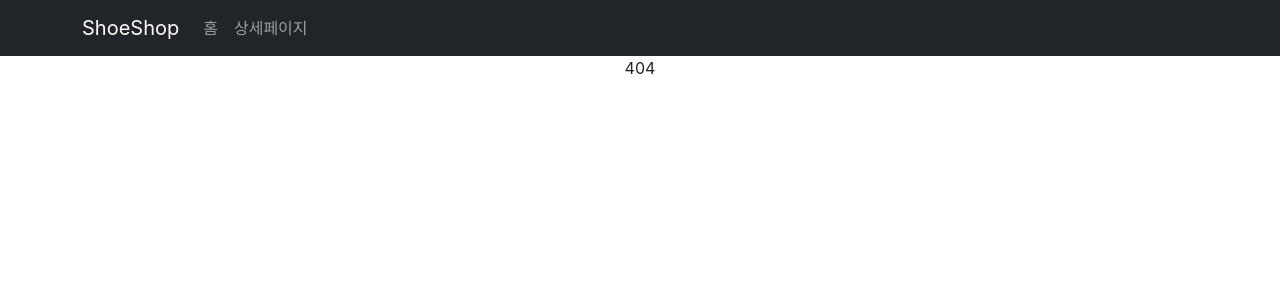
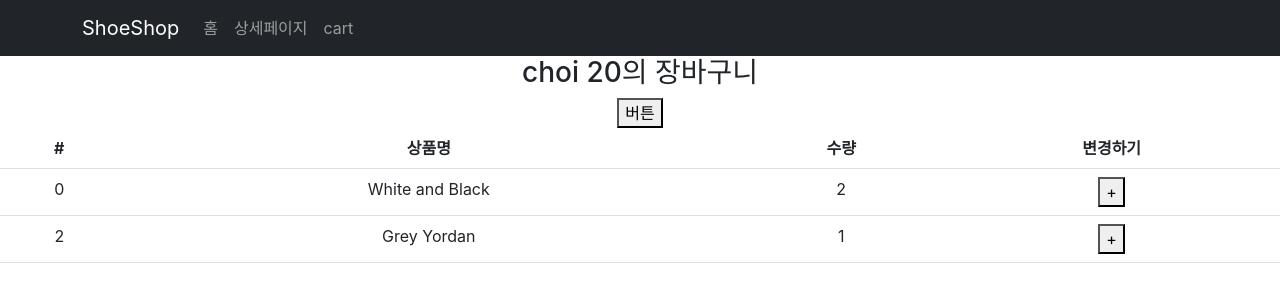
Before and after one commit to sanghyuk95/react_shop, a React (Create React App) app: page /cart in a window 1280 px wide. Before the commit this address had no page. Shown: the top 302 px of the page. Built offline with nearby package versions, Linux system fonts and the light colour scheme.

Commit message:
12-25 애플코딩 redux 1~5

```diff
--- a/package.json
+++ b/package.json
@@ -3,6 +3,7 @@
   "version": "0.1.0",
   "private": true,
   "dependencies": {
+    "@reduxjs/toolkit": "^1.9.1",
     "@testing-library/jest-dom": "^5.16.5",
     "@testing-library/react": "^13.4.0",
     "@testing-library/user-event": "^13.5.0",
@@ -11,6 +12,7 @@
     "react": "^18.2.0",
     "react-bootstrap": "^2.7.0",
     "react-dom": "^18.2.0",
+    "react-redux": "^8.0.5",
     "react-router-dom": "^6.6.0",
     "react-scripts": "5.0.1",
     "styled-components": "^5.3.6",
--- a/src/App.css
+++ b/src/App.css
@@ -7,7 +7,7 @@
 }
 .end {
   opacity : 1;
-  transition: opacity 0.5s;
+  transition: opacity 1s;
 }
 
 .main-bg {
--- a/src/App.js
+++ b/src/App.js
@@ -4,9 +4,10 @@ import bg from "./img/shoe.jpg";
 // 임포트 부터 하고 써야함 외부링크는 그냥가능
 import {useState} from "react";
 import data from "./data.js";
-import Detail from "./pages/Detail";
+import Detail from "./pages/Detail.js";
 import {Routes, Route, Link, useNavigate, Outlet} from "react-router-dom";
 import axios from "axios";
+import Cart from "./pages/Cart.js";
 
 function App() {
   let [shoes, setShoes] = useState(data);
@@ -33,6 +34,14 @@ function App() {
             >
               {" "}
               상세페이지
+            </Nav.Link>
+            <Nav.Link
+              onClick={() => {
+                navigate("/cart");
+              }}
+            >
+              {" "}
+              cart
             </Nav.Link>
           </Nav>
         </Container>
@@ -82,22 +91,8 @@ function App() {
           }
         />
         <Route path="/detail/:id" element={<Detail shoes={shoes} />} />
-        <Route path="*" element={<div>404</div>} />
-        <Route path="/event" element={<Event />}>
-          <Route path="one" element={<div>첫 주문시 양배추즙 서비스</div>} />
-          <Route path="two" element={<div>생일기념 쿠폰받기</div>} />
-        </Route>
+        <Route path="/cart" element={<Cart />} />
       </Routes>
-    </div>
-  );
-}
-
-function Event() {
-  return (
-    <div>
-      <h4>오늘의 이벤트</h4>
-      <Outlet></Outlet>
-      {/* nestde routes 의 element 보여주는곳은 <Outlet> */}
     </div>
   );
 }
--- /dev/null
+++ b/src/pages/Cart.js
@@ -0,0 +1,56 @@
+import {Table} from "react-bootstrap";
+import {useDispatch, useSelector} from "react-redux";
+import {change,increase,incount} from "../store";
+
+function Cart() {
+  let state = useSelector((state) => state);
+  let dispatch = useDispatch();
+
+  return (
+    <div>
+      <h3>
+        {state.user.name} {state.user.age}의 장바구니
+      </h3>
+      <button
+        onClick={() => {
+          dispatch(increase(100));
+        }}
+      >
+        버튼
+      </button>
+
+      <Table>
+        <thead>
+          <tr>
+            <th>#</th>
+            <th>상품명</th>
+            <th>수량</th>
+            <th>변경하기</th>
+          </tr>
+        </thead>
+        <tbody>
+          {state.cart.map((a, i) => {
+            return (
+              <tr key={i}>
+                <td>{state.cart[i].id}</td>
+                <td>{state.cart[i].name}</td>
+                <td>{state.cart[i].count}</td>
+                <td>
+                  <button
+                    onClick={() => {
+                      dispatch(incount(a));
+                    }}
+                  >
+                    +
+                  </button>
+                </td>
+              </tr>
+            );
+          })}
+        </tbody>
+      </Table>
+    </div>
+  );
+}
+
+export default Cart;
--- a/src/pages/Detail.js
+++ b/src/pages/Detail.js
@@ -1,8 +1,12 @@
 import {useEffect, useState} from "react";
 import {useParams} from "react-router-dom";
-import {Nav} from "react-bootstrap";
+import { Nav } from "react-bootstrap";
+import {useDispatch, useSelector} from "react-redux";
+import { addItem } from "../store";
 
 function Detail(props) {
+  let dispatch = useDispatch();
+
   let [count, setCount] = useState(0);
   let [alert, setAlert] = useState(true);
   let {id} = useParams();
@@ -53,7 +57,11 @@ function Detail(props) {
           <h4 className="pt-5">{찾은상품.title}</h4>
           <p>{찾은상품.content}</p>
           <p>{찾은상품.price}</p>
-          <button className="btn btn-danger">주문하기</button>
+          <button className="btn btn-danger" onClick={() => {
+            dispatch(addItem(찾은상품))
+          }}>
+            주문하기
+          </button>
         </div>
       </div>
 
@@ -94,7 +102,7 @@ function Detail(props) {
   );
 }
 
-function TapContent({tap,shoes}) {
+function TapContent({tap, shoes}) {
   // if (tap === 0) {
   //   return<div>내용0</div>
   // }
--- /dev/null
+++ b/src/store.js
@@ -0,0 +1,54 @@
+import {configureStore, createSlice} from "@reduxjs/toolkit";
+
+let user = createSlice({
+  name: "user",
+  initialState: {
+    name: "choi",
+    age: 20,
+  },
+  reducers: {
+    change(state) {
+      state.name = "park";
+    },
+    increase(state, a) {
+      state.age += a.payload;
+    },
+  },
+});
+
+export let {change, increase} = user.actions;
+
+let stock = createSlice({
+  name: "stock",
+  initialState: [10, 11, 12],
+});
+
+let cart = createSlice({
+  name: "cart",
+  initialState: [
+    {id: 0, name: "White and Black", count: 2},
+    {id: 2, name: "Grey Yordan", count: 1},
+  ],
+  reducers: {
+    incount(state, action) {
+      state.forEach((e) => {
+        if (action.payload.id === e.id) {
+          e.count++;
+        }
+      });
+    },
+    addItem(state, action) {
+      state.push({ id: action.payload.id, name: action.payload.title, count: 1 });
+    },
+  },
+});
+
+export let {incount, addItem} = cart.actions;
+
+export default configureStore({
+  reducer: {
+    user: user.reducer,
+    stock: stock.reducer,
+    cart: cart.reducer,
+  },
+});
```
Also changed, not shown: src/index.js (+12 -11 lines), 1 other file (tests, documents, lock files or other folders).
